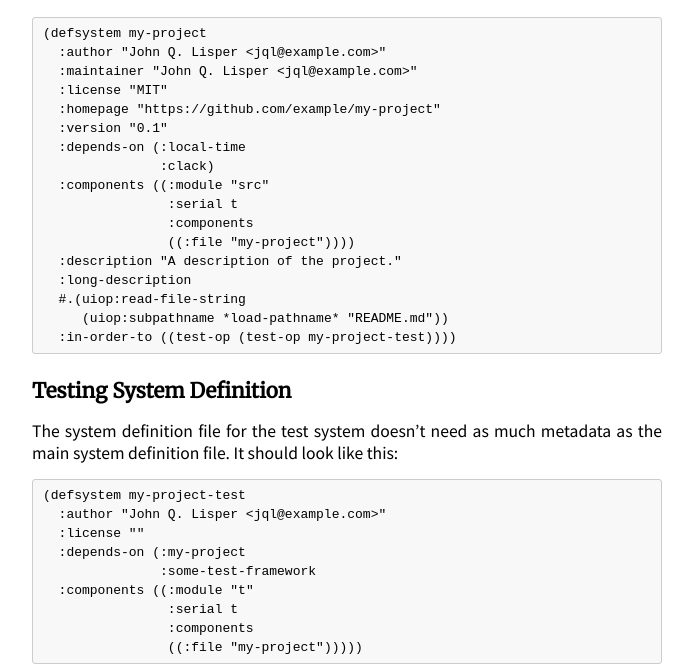
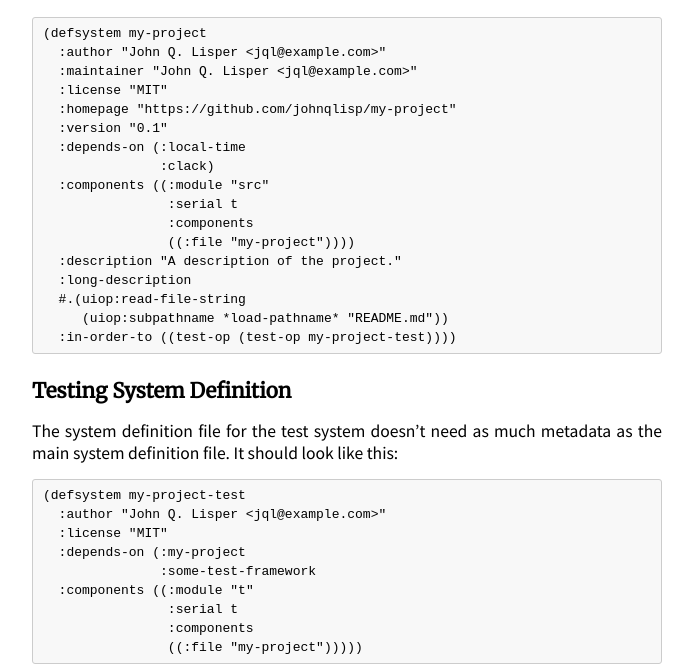
Before and after one commit to LispLang/lisplang.github.io, a Jekyll site: the page built from wiki/style-guide.md, in a window 1280 px wide and 900 px high, scrolled down 6960 px. Shown: the part 158-824 px from the top of the window, without its empty margins (338-1031 px from the left). Built offline with Jekyll 4.4.1, drawn with Linux system fonts in a browser that asks for light colours; nearby versions of some CDN libraries.

Commit message:
Update style guide

```diff
--- a/wiki/style-guide.md
+++ b/wiki/style-guide.md
@@ -343,7 +343,7 @@ such, should contain all the relevant metadata. It should look like this:
   :author "John Q. Lisper <jql@example.com>"
   :maintainer "John Q. Lisper <jql@example.com>"
   :license "MIT"
-  :homepage "https://github.com/example/my-project"
+  :homepage "https://github.com/johnqlisp/my-project"
   :version "0.1"
   :depends-on (:local-time
                :clack)
@@ -366,7 +366,7 @@ the main system definition file. It should look like this:
 ~~~lisp
 (defsystem my-project-test
   :author "John Q. Lisper <jql@example.com>"
-  :license "{{license}}"
+  :license "MIT"
   :depends-on (:my-project
                :some-test-framework
   :components ((:module "t"
```
